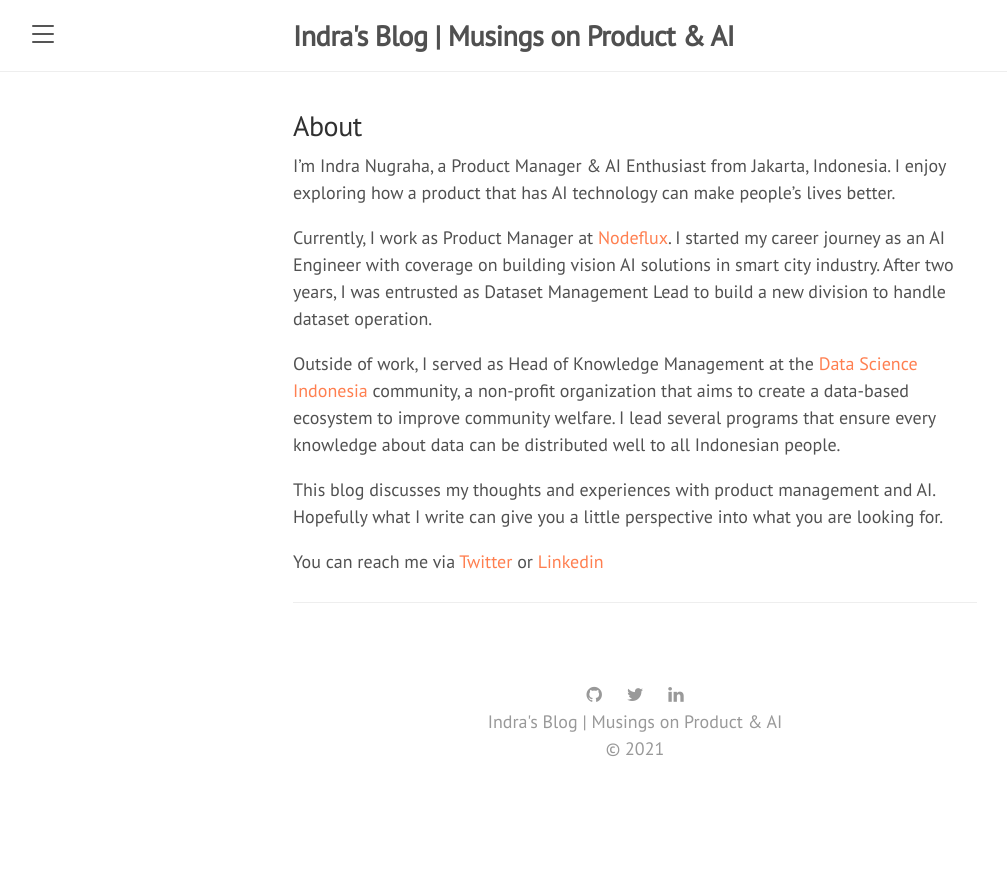
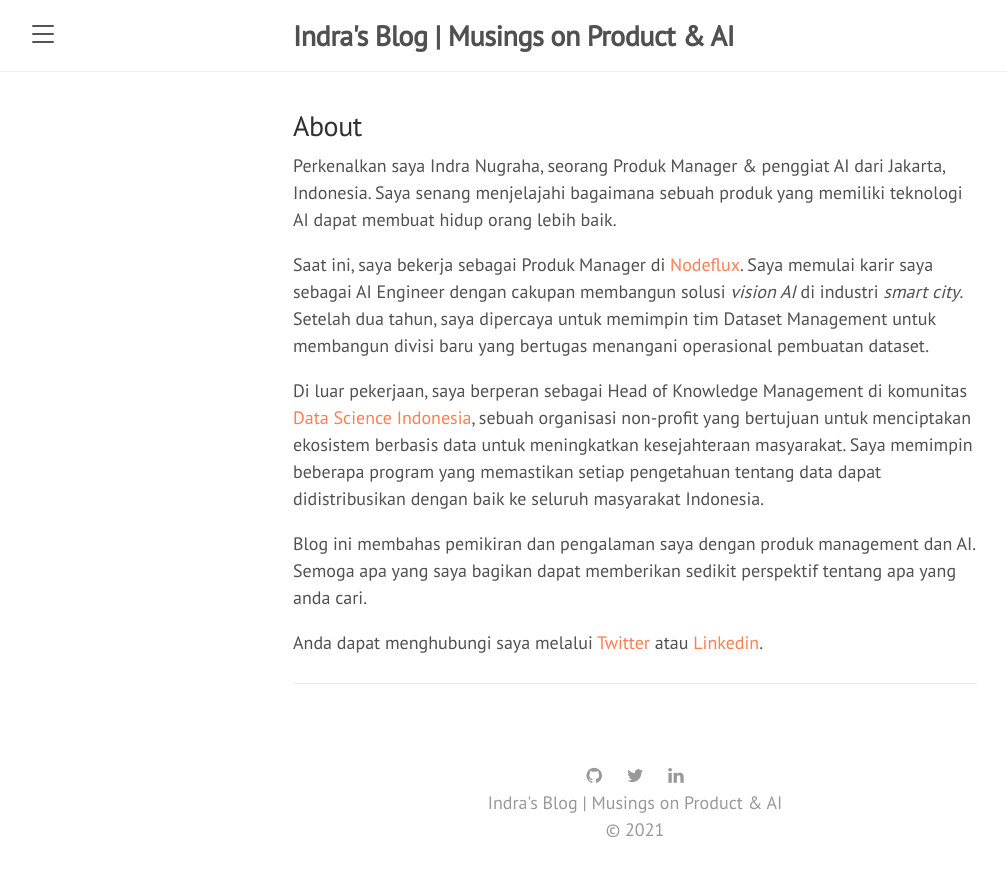
Before and after one commit to indrango/indrango.github.io, a Jekyll site: the page built from about.md, in a window 1280 px wide. Shown: the top 876 px of the page, without its empty margins (5-1012 px from the left). Built offline with Jekyll 4.4.1, drawn with Linux system fonts in a browser that asks for light colours.

Commit message:
change about to bahasa

```diff
--- a/about.md
+++ b/about.md
@@ -3,12 +3,12 @@ layout: page
 title: About
 ---
 
-I'm Indra Nugraha, a Product Manager & AI Enthusiast from Jakarta, Indonesia. I enjoy exploring how a product that has AI technology can make people's lives better.
+Perkenalkan saya Indra Nugraha, seorang Produk Manager & penggiat AI dari Jakarta, Indonesia. Saya senang menjelajahi bagaimana sebuah produk yang memiliki teknologi AI dapat membuat hidup orang lebih baik.
 
-Currently, I work as Product Manager at [Nodeflux](https://www.nodeflux.io/). I started my career journey as an AI Engineer with coverage on building vision AI solutions in smart city industry. After two years, I was entrusted as Dataset Management Lead to build a new division to handle dataset operation.
+Saat ini, saya bekerja sebagai Produk Manager di [Nodeflux](https://www.nodeflux.io/). Saya memulai karir saya sebagai AI Engineer dengan cakupan membangun solusi *vision AI* di industri *smart city*. Setelah dua tahun, saya dipercaya untuk memimpin tim Dataset Management untuk membangun divisi baru yang bertugas menangani operasional pembuatan dataset.
 
-Outside of work, I served as Head of Knowledge Management at the [Data Science Indonesia](https://datascience.or.id/) community, a non-profit organization that aims to create a data-based ecosystem to improve community welfare. I lead several programs that ensure every knowledge about data can be distributed well to all Indonesian people.
+Di luar pekerjaan, saya berperan sebagai Head of Knowledge Management di komunitas [Data Science Indonesia](https://datascience.or.id/), sebuah organisasi non-profit yang bertujuan untuk menciptakan ekosistem berbasis data untuk meningkatkan kesejahteraan masyarakat. Saya memimpin beberapa program yang memastikan setiap pengetahuan tentang data dapat didistribusikan dengan baik ke seluruh masyarakat Indonesia.
 
-This blog discusses my thoughts and experiences with product management and AI. Hopefully what I write can give you a little perspective into what you are looking for.
+Blog ini membahas pemikiran dan pengalaman saya dengan produk management dan AI. Semoga apa yang saya bagikan dapat memberikan sedikit perspektif tentang apa yang anda cari.
 
-You can reach me via [Twitter](https://twitter.com/indrango) or [Linkedin](https://www.linkedin.com/in/indrango/)
+Anda dapat menghubungi saya melalui [Twitter](https://twitter.com/indrango) atau [Linkedin](https://www.linkedin.com/in/indrango/).
```
